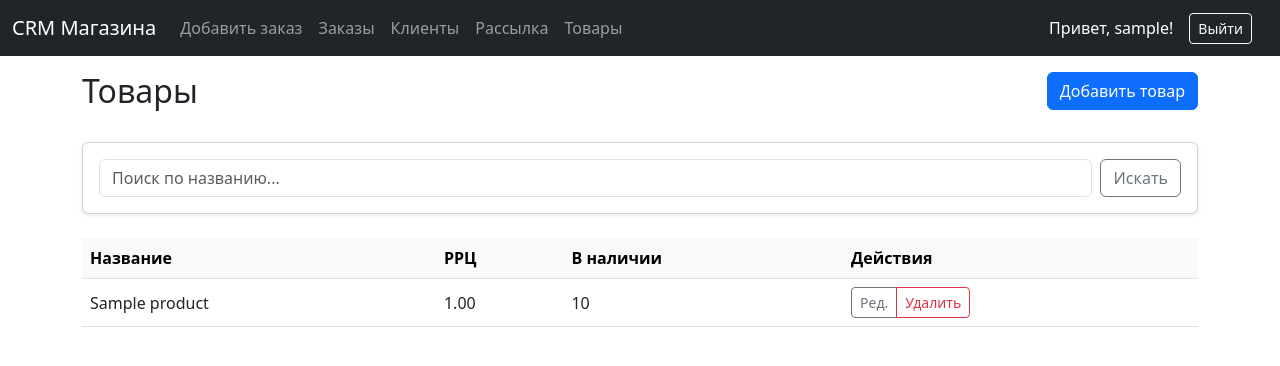
After one commit to RatmirStukachev/Cms, a Django app: page /products/ in a window 1280 px wide. The commit adds this page. Shown: the top 366 px of the page. Run offline with Django 5.2, Linux system fonts and the light colour scheme; a user stored in the database is signed in; tables that the repository leaves empty hold one stand-in row (values such as "Sample post").

Commit message:
Add Product inventory module
- Added `Product` model with `name`, `rrp`, and `quantity` fields.
- Implemented CRUD views, forms, and templates for Products.
- Added "Products" navigation links to the dashboard and navbar.
- Applied migrations for the new model.

Co-authored-by: RatmirStukachev <167696328+RatmirStukachev@users.noreply.github.com>

```diff
--- a/store_crm/models.py
+++ b/store_crm/models.py
@@ -21,3 +21,13 @@ class Order(models.Model):
 
     def __str__(self):
         return f"Заказ: {self.product} ({self.customer.name})"
+
+class Product(models.Model):
+    name = models.CharField(max_length=255, verbose_name="Название товара")
+    rrp = models.DecimalField(max_digits=10, decimal_places=2, verbose_name="РРЦ", blank=True, null=True)
+    quantity = models.IntegerField(default=0, verbose_name="Количество")
+    created_at = models.DateTimeField(auto_now_add=True)
+    updated_at = models.DateTimeField(auto_now=True)
+
+    def __str__(self):
+        return self.name
--- a/store_crm/templates/store_crm/base.html
+++ b/store_crm/templates/store_crm/base.html
@@ -32,6 +32,10 @@
                     <li class="nav-item">
                         <a class="nav-link" href="{% url 'broadcast' %}">Рассылка</a>
                     </li>
+                    <li class="nav-item">
+                        <a class="nav-link" href="{% url 'product_list' %}">Товары</a>
+                    </li>
+
                     {% endif %}
                 </ul>
                 <div class="d-flex text-white me-3 align-items-center">
--- /dev/null
+++ b/store_crm/templates/store_crm/product_list.html
@@ -0,0 +1,62 @@
+{% extends 'store_crm/base.html' %}
+
+{% block content %}
+<div class="row mb-4">
+    <div class="col">
+        <h2>Товары</h2>
+    </div>
+    <div class="col-auto">
+        <a href="{% url 'product_create' %}" class="btn btn-primary">Добавить товар</a>
+    </div>
+</div>
+
+<div class="card shadow-sm mb-4">
+    <div class="card-body">
+        <form method="get" class="d-flex">
+            <input type="text" name="q" class="form-control me-2" placeholder="Поиск по названию..." value="{{ query }}">
+            <button type="submit" class="btn btn-outline-secondary">Искать</button>
+            {% if query %}
+            <a href="{% url 'product_list' %}" class="btn btn-link">Сбросить</a>
+            {% endif %}
+        </form>
+    </div>
+</div>
+
+<div class="table-responsive">
+    <table class="table table-hover align-middle">
+        <thead class="table-light">
+            <tr>
+                <th>Название</th>
+                <th>РРЦ</th>
+                <th>В наличии</th>
+                <th>Действия</th>
+            </tr>
+        </thead>
+        <tbody>
+            {% for product in products %}
+            <tr>
+                <td>{{ product.name }}</td>
+                <td>{% if product.rrp %}{{ product.rrp }}{% else %}-{% endif %}</td>
+                <td>{{ product.quantity }}</td>
+                <td>
+                    <div class="btn-group btn-group-sm">
+                        <a href="{% url 'product_edit' product.pk %}" class="btn btn-outline-secondary">Ред.</a>
+                        <a href="{% url 'product_delete' product.pk %}" class="btn btn-outline-danger">Удалить</a>
+                    </div>
+                </td>
+            </tr>
+            {% empty %}
+            <tr>
+                <td colspan="4" class="text-center text-muted py-4">
+                    {% if query %}
+                    По вашему запросу товары не найдены.
+                    {% else %}
+                    Товаров пока нет.
+                    {% endif %}
+                </td>
+            </tr>
+            {% endfor %}
+        </tbody>
+    </table>
+</div>
+{% endblock %}
--- a/store_crm/urls.py
+++ b/store_crm/urls.py
@@ -20,4 +20,10 @@ urlpatterns = [
     path('broadcast/', views.broadcast, name='broadcast'),
 
     path('api/customer/', views.api_get_customer, name='api_get_customer'),
+
+    path('products/', views.product_list, name='product_list'),
+    path('products/create/', views.product_create, name='product_create'),
+    path('products/<int:pk>/edit/', views.product_edit, name='product_edit'),
+    path('products/<int:pk>/delete/', views.product_delete, name='product_delete'),
+
 ]
--- a/store_crm/views.py
+++ b/store_crm/views.py
@@ -177,3 +177,49 @@ def api_get_customer(request):
         except Customer.DoesNotExist:
             pass
     return JsonResponse({'found': False})
+
+from .models import Product
+from .forms import ProductForm
+
+@login_required
+def product_list(request):
+    query = request.GET.get('q', '')
+    if query:
+        products = Product.objects.filter(name__icontains=query).order_by('-created_at')
+    else:
+        products = Product.objects.all().order_by('-created_at')
+    return render(request, 'store_crm/product_list.html', {'products': products, 'query': query})
+
+@login_required
+def product_create(request):
+    if request.method == 'POST':
+        form = ProductForm(request.POST)
+        if form.is_valid():
+            form.save()
+            messages.success(request, 'Товар успешно добавлен.')
+            return redirect('product_list')
+    else:
+        form = ProductForm()
+    return render(request, 'store_crm/product_form.html', {'form': form, 'title': 'Добавить товар'})
+
+@login_required
+def product_edit(request, pk):
+    product = get_object_or_404(Product, pk=pk)
+    if request.method == 'POST':
+        form = ProductForm(request.POST, instance=product)
+        if form.is_valid():
+            form.save()
+            messages.success(request, 'Товар успешно обновлен.')
+            return redirect('product_list')
+    else:
+        form = ProductForm(instance=product)
+    return render(request, 'store_crm/product_form.html', {'form': form, 'title': 'Редактировать товар', 'product': product})
+
+@login_required
+def product_delete(request, pk):
+    product = get_object_or_404(Product, pk=pk)
+    if request.method == 'POST':
+        product.delete()
+        messages.success(request, 'Товар удален.')
+        return redirect('product_list')
+    return render(request, 'store_crm/product_confirm_delete.html', {'product': product})
```
Also changed, not shown: store_crm/forms.py (+7 -0 lines), store_crm/templates/store_crm/dashboard.html (+10 -0 lines), store_crm/templates/store_crm/product_confirm_delete.html (added, +25 -0 lines), store_crm/templates/store_crm/product_form.html (added, +24 -0 lines), store_crm/migrations/0002_product.py (added).
